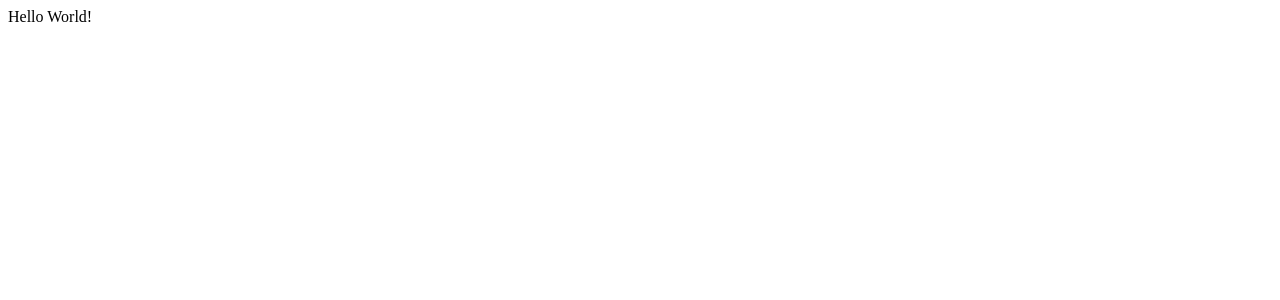
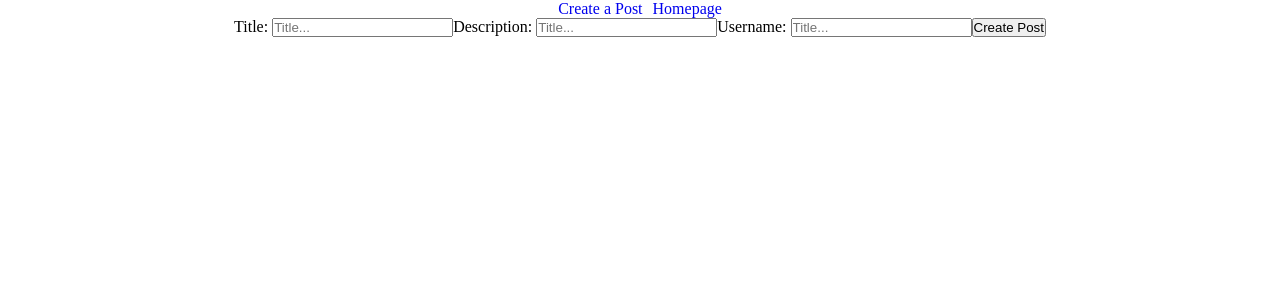
Before and after one commit to serenearyal/fullstack-learning, a React (Create React App) app in the folder client/: page /createpost in a window 1280 px wide. Shown: the top 300 px of the page. Built offline with nearby package versions, Linux system fonts and the light colour scheme; no server answers.

Commit message:
form developed

```diff
--- a/client/package.json
+++ b/client/package.json
@@ -7,10 +7,13 @@
     "@testing-library/react": "^13.4.0",
     "@testing-library/user-event": "^13.5.0",
     "axios": "^1.6.2",
+    "formik": "^2.4.5",
     "react": "^18.2.0",
     "react-dom": "^18.2.0",
+    "react-router-dom": "^6.20.1",
     "react-scripts": "5.0.1",
-    "web-vitals": "^2.1.4"
+    "web-vitals": "^2.1.4",
+    "yup": "^1.3.2"
   },
   "scripts": {
     "start": "react-scripts start",
--- a/client/src/App.css
+++ b/client/src/App.css
@@ -0,0 +1,13 @@
+* {
+  margin: 0;
+  padding: 0;
+}
+
+a {
+  text-decoration: none;
+  margin: 5px;
+}
+
+.App {
+  text-align: center;
+}
--- a/client/src/App.js
+++ b/client/src/App.js
@@ -1,14 +1,21 @@
 import "./App.css";
-import axios from "axios";
-import { useEffect } from "react";
+import { BrowserRouter as Router, Routes, Route, Link } from "react-router-dom";
+import Home from "./pages/Home/Home";
+import CreatePost from "./pages/CreatePost/CreatePost";
 
 function App() {
-  useEffect(() => {
-    axios.get("http://localhost:3001/posts").then((response) => {
-      console.log(response.data);
-    });
-  });
-  return <div className="App">Hello World!</div>;
+  return (
+    <div className="App">
+      <Router>
+        <Link to="/createpost">Create a Post</Link>
+        <Link to="/">Homepage</Link>
+        <Routes>
+          <Route path="/" element={<Home />} />
+          <Route path="/createpost" element={<CreatePost />} />
+        </Routes>
+      </Router>
+    </div>
+  );
 }
 
 export default App;
--- /dev/null
+++ b/client/src/pages/CreatePost/CreatePost.css
@@ -0,0 +1,3 @@
+span {
+  color: red;
+}
--- /dev/null
+++ b/client/src/pages/CreatePost/CreatePost.js
@@ -0,0 +1,47 @@
+import React from "react";
+import "./CreatePost.css";
+import axios from "axios";
+import { Formik, Form, Field, ErrorMessage } from "formik";
+import * as Yup from "yup";
+
+const CreatePost = () => {
+  const initialValues = { title: "", postText: "", username: "" };
+  const validationSchema = Yup.object().shape({
+    title: Yup.string().required(),
+    postText: Yup.string().required(),
+    username: Yup.string().min(3).max(15).required(),
+  });
+
+  const onSubmit = (data) => {
+    axios.post("http://localhost:3001/posts", data).then((response) => {
+      console.log("Added to database!");
+    });
+  };
+  return (
+    <div className="CreatePost">
+      <Formik
+        initialValues={initialValues}
+        onSubmit={onSubmit}
+        validationSchema={validationSchema}
+      >
+        <Form>
+          <label>Title: </label>
+          <ErrorMessage name="title" component="span" />
+          <Field id="inputCreatePost" name="title" placeholder="Title..." />
+
+          <label>Description: </label>
+          <ErrorMessage name="postText" component="span" />
+          <Field id="inputCreatePost" name="postText" placeholder="Title..." />
+
+          <label>Username: </label>
+          <ErrorMessage name="username" component="span" />
+          <Field id="inputCreatePost" name="username" placeholder="Title..." />
+
+          <button type="submit">Create Post</button>
+        </Form>
+      </Formik>
+    </div>
+  );
+};
+
+export default CreatePost;
--- /dev/null
+++ b/client/src/pages/Home/Home.css
@@ -0,0 +1,30 @@
+.Home {
+  display: flex;
+  flex-direction: column;
+  align-items: center;
+}
+
+.post {
+  width: 40%;
+  margin: 10px 0px;
+  background-color: rgb(62, 63, 67);
+  cursor: pointer;
+}
+
+.post div {
+  padding: 5px 10px 2px 10px;
+  color: white;
+}
+
+.title {
+  border-bottom: 1px solid grey;
+  font-size: 20px;
+}
+
+.postText {
+  border-bottom: 1px solid grey;
+}
+
+.footer {
+  font-size: 14px;
+}
--- /dev/null
+++ b/client/src/pages/Home/Home.js
@@ -0,0 +1,29 @@
+import React from "react";
+import axios from "axios";
+import "./Home.css";
+import { useEffect, useState } from "react";
+
+const Home = () => {
+  const [listOfPosts, setListsOfPosts] = useState([]);
+
+  useEffect(() => {
+    axios.get("http://localhost:3001/posts").then((response) => {
+      setListsOfPosts(response.data);
+    });
+  });
+  return (
+    <div className="Home">
+      {listOfPosts.map((value, key) => {
+        return (
+          <div className="post">
+            <div className="title">{value.title}</div>
+            <div className="postText">{value.postText}</div>
+            <div className="footer">{value.username}</div>
+          </div>
+        );
+      })}
+    </div>
+  );
+};
+
+export default Home;
```
Also changed, not shown: 1 other file (tests, documents, lock files or other folders).
